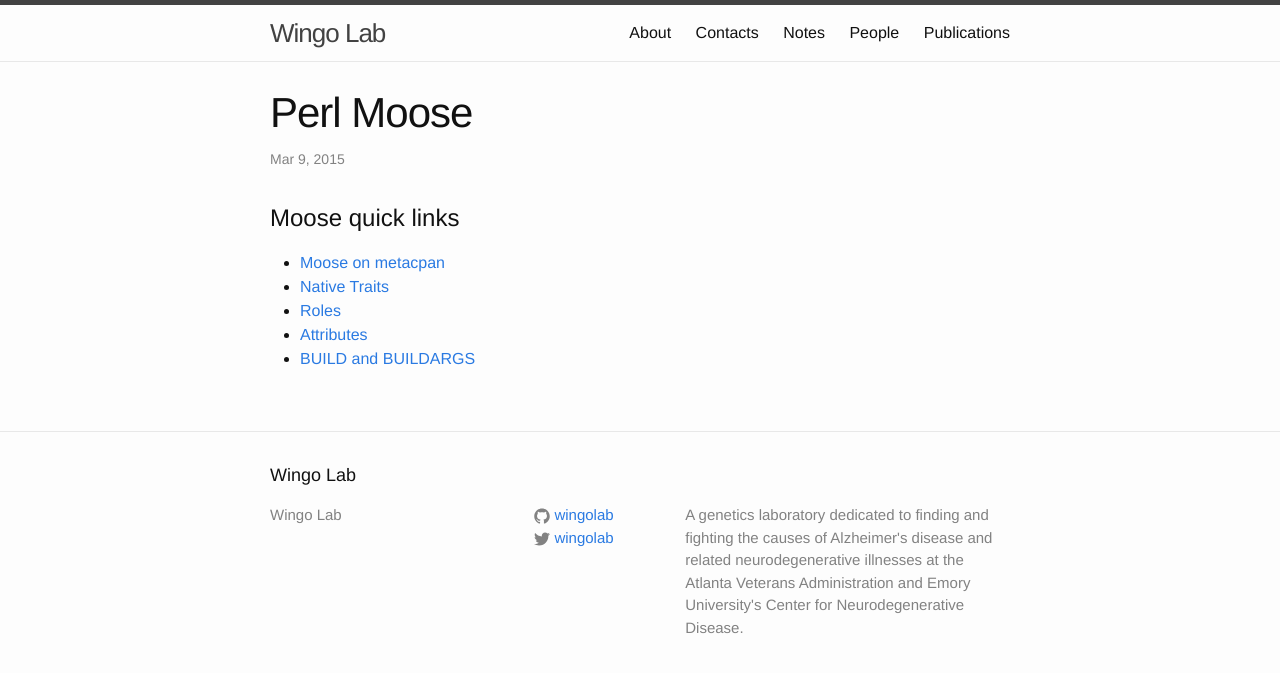
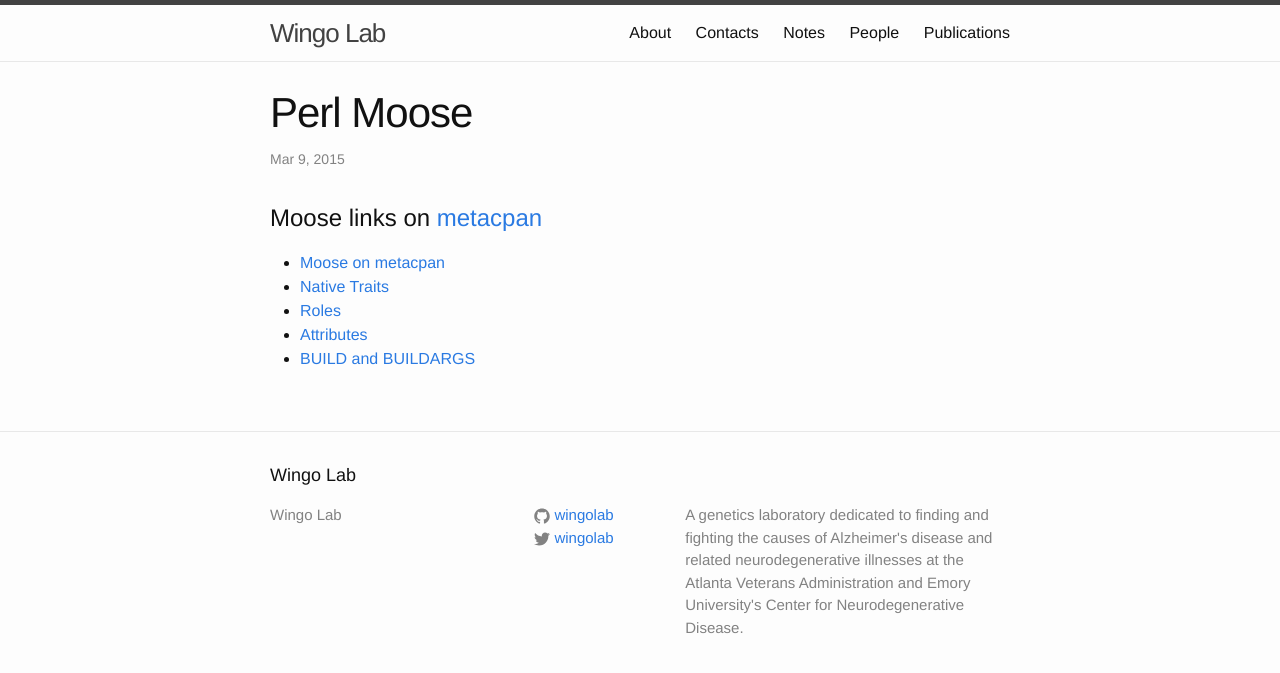
Before and after one commit to wingolab/wingolab.github.io, a Jekyll site: the page built from _posts/2015-03-09-perl-moose.markdown, in a window 1280 px wide. Shown: the top 673 px of the page. Built offline with Jekyll 4.4.1, drawn with Linux system fonts in a browser that asks for light colours.

Commit message:
fixed perl moose link

```diff
--- a/_posts/2015-03-09-perl-moose.markdown
+++ b/_posts/2015-03-09-perl-moose.markdown
@@ -4,10 +4,10 @@
 date: "2015-03-09"
 ---
 
-# Moose quick links
+# Moose links on [metacpan](https://metcpan.org)
 
 - [Moose on metacpan](https://metacpan.org/release/Moose)
-- [Native Traits](Moose::Meta::Attribute::Native)
+- [Native Traits](https://metacpan.org/pod/Moose::Meta::Attribute::Native)
 - [Roles](https://metacpan.org/pod/distribution/Moose/lib/Moose/Manual/Roles.pod)
 - [Attributes](https://metacpan.org/pod/distribution/Moose/lib/Moose/Manual/Attributes.pod)
 - [BUILD and BUILDARGS](https://metacpan.org/pod/distribution/Moose/lib/Moose/Cookbook/Basics/Person_BUILDARGSAndBUILD.pod)
```
